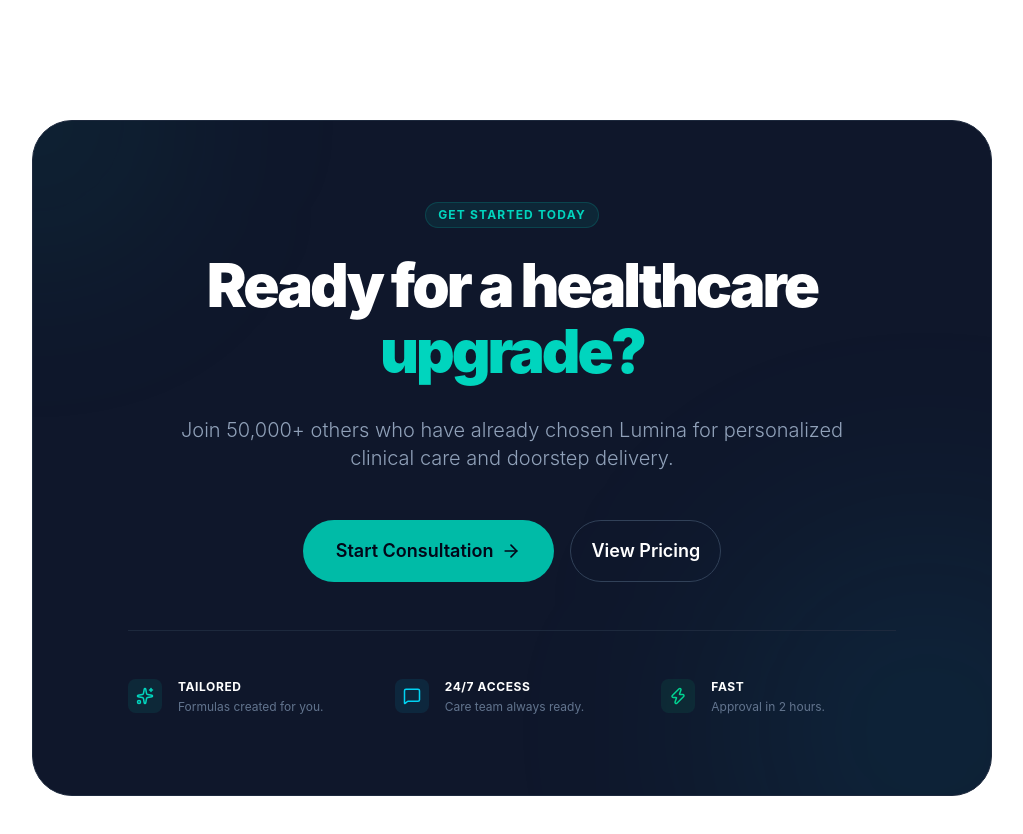
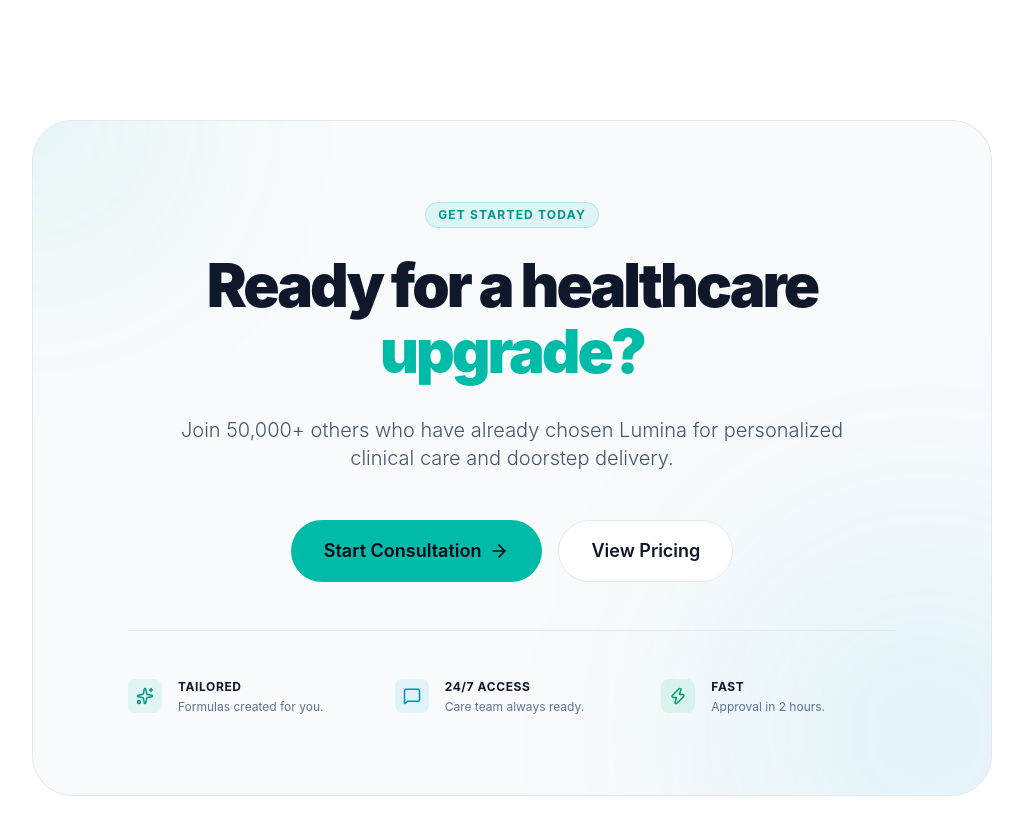
Before and after one commit to Nwachukwuchinedu/lumina1, a React (Vite) app: page / in a window 1280 px wide. Shown: the part 6540-7374 px from the top of the page, without its empty margins (128-1151 px from the left). Built offline with nearby package versions, Linux system fonts and the light colour scheme.

Commit message:
fixed the theme management

```diff
--- a/src/App.jsx
+++ b/src/App.jsx
@@ -59,7 +59,7 @@
   ];
 
   return (
-    <div className="min-h-screen bg-white dark:bg-slate-950 font-sans text-slate-900 dark:text-slate-100 selection:bg-teal-400/30 selection:text-teal-900 overflow-x-hidden">
+    <div className="min-h-screen bg-white dark:bg-[#0f172a] font-sans text-slate-900 dark:text-slate-100 selection:bg-teal-400/30 selection:text-teal-900 overflow-x-hidden">
       <CustomCursor />
       <Navbar />
 
--- a/src/components/layout/Navbar.jsx
+++ b/src/components/layout/Navbar.jsx
@@ -9,10 +9,9 @@
   const [isDarkMode, setIsDarkMode] = useState(false);
 
   useEffect(() => {
-    // Check initial user preference
-    if (document.documentElement.classList.contains('dark')) {
-      setIsDarkMode(true);
-    }
+    // Sync theme on mount
+    const hasDarkClass = document.documentElement.classList.contains('dark');
+    setIsDarkMode(hasDarkClass);
 
     const handleScroll = () => {
       setIsScrolled(window.scrollY > 20);
--- a/src/components/sections/CTA.jsx
+++ b/src/components/sections/CTA.jsx
@@ -6,22 +6,22 @@
 const CTA = () => (
     <section className="py-24 md:py-32 bg-white dark:bg-slate-950 flex justify-center">
       <div className="max-w-5xl mx-auto px-4 sm:px-6 lg:px-8 w-full">
-        <RevealOnScroll className="relative overflow-hidden bg-slate-900 dark:bg-slate-900 rounded-[2.5rem] p-8 md:p-16 lg:p-20 text-center border border-slate-800">
+        <RevealOnScroll className="relative overflow-hidden bg-slate-50 dark:bg-slate-900 rounded-[2.5rem] p-8 md:p-16 lg:p-20 text-center border border-slate-200 dark:border-slate-800">
           {/* Background Decorative Blobs */}
           <div className="absolute top-0 left-0 w-64 h-64 bg-teal-500/10 rounded-full blur-[100px] -translate-x-1/2 -translate-y-1/2"></div>
           <div className="absolute bottom-0 right-0 w-96 h-96 bg-cyan-500/10 rounded-full blur-[120px] translate-x-1/3 translate-y-1/3"></div>
 
           <div className="relative z-10 max-w-3xl mx-auto">
-            <div className="inline-flex py-1 px-3 rounded-full bg-teal-500/10 border border-teal-500/20 text-teal-400 text-[10px] md:text-xs font-bold uppercase tracking-widest mb-6">
+            <div className="inline-flex py-1 px-3 rounded-full bg-teal-500/10 border border-teal-500/20 text-teal-600 dark:text-teal-400 text-[10px] md:text-xs font-bold uppercase tracking-widest mb-6">
                Get started today
             </div>
 
-            <h2 className="text-4xl md:text-5xl lg:text-6xl font-black text-white tracking-tighter mb-8 leading-[1.1]">
+            <h2 className="text-4xl md:text-5xl lg:text-6xl font-black text-slate-900 dark:text-white tracking-tighter mb-8 leading-[1.1]">
               Ready for a healthcare <br className="hidden sm:block"/>
-              <span className="text-teal-400">upgrade?</span>
+              <span className="text-teal-500">upgrade?</span>
             </h2>
 
-            <p className="text-lg md:text-xl text-slate-400 font-light mb-12 max-w-2xl mx-auto">
+            <p className="text-lg md:text-xl text-slate-600 dark:text-slate-400 font-light mb-12 max-w-2xl mx-auto">
               Join 50,000+ others who have already chosen Lumina for personalized clinical care and doorstep delivery.
             </p>
 
@@ -29,37 +29,37 @@
               <Button variant="primary" className="text-lg w-full sm:w-auto" icon={<ArrowRight size={20} />}>
                 Start Consultation
               </Button>
-              <Button variant="ghost" className="text-white hover:bg-white/10 w-full sm:w-auto text-lg border border-slate-700">
+              <Button variant="secondary" className="w-full sm:w-auto text-lg border-slate-200 dark:border-slate-700 bg-white dark:bg-slate-800 text-slate-900 dark:text-white">
                 View Pricing
               </Button>
             </div>
 
-            <div className="mt-12 pt-12 border-t border-slate-800 grid grid-cols-1 sm:grid-cols-3 gap-8 text-left">
+            <div className="mt-12 pt-12 border-t border-slate-200 dark:border-slate-800 grid grid-cols-1 sm:grid-cols-3 gap-8 text-left">
                <div className="flex items-start gap-4">
-                  <div className="bg-teal-500/10 text-teal-400 p-2 rounded-lg">
+                  <div className="bg-teal-500/10 text-teal-600 dark:text-teal-400 p-2 rounded-lg">
                     <Sparkles size={18} />
                   </div>
                   <div>
-                    <h4 className="text-white font-bold text-xs uppercase tracking-wider mb-1">Tailored</h4>
-                    <p className="text-xs text-slate-500">Formulas created for you.</p>
+                    <h4 className="text-slate-900 dark:text-white font-bold text-xs uppercase tracking-wider mb-1">Tailored</h4>
+                    <p className="text-xs text-slate-500 dark:text-slate-400">Formulas created for you.</p>
                   </div>
                </div>
                <div className="flex items-start gap-4">
-                  <div className="bg-cyan-500/10 text-cyan-400 p-2 rounded-lg">
+                  <div className="bg-cyan-500/10 text-cyan-600 dark:text-cyan-400 p-2 rounded-lg">
                     <MessageSquare size={18} />
                   </div>
                   <div>
-                    <h4 className="text-white font-bold text-xs uppercase tracking-wider mb-1">24/7 Access</h4>
-                    <p className="text-xs text-slate-500">Care team always ready.</p>
+                    <h4 className="text-slate-900 dark:text-white font-bold text-xs uppercase tracking-wider mb-1">24/7 Access</h4>
+                    <p className="text-xs text-slate-500 dark:text-slate-400">Care team always ready.</p>
                   </div>
                </div>
                <div className="flex items-start gap-4">
-                  <div className="bg-emerald-500/10 text-emerald-400 p-2 rounded-lg">
+                  <div className="bg-emerald-500/10 text-emerald-600 dark:text-emerald-400 p-2 rounded-lg">
                     <Zap size={18} />
                   </div>
                   <div>
-                    <h4 className="text-white font-bold text-xs uppercase tracking-wider mb-1">Fast</h4>
-                    <p className="text-xs text-slate-500">Approval in 2 hours.</p>
+                    <h4 className="text-slate-900 dark:text-white font-bold text-xs uppercase tracking-wider mb-1">Fast</h4>
+                    <p className="text-xs text-slate-500 dark:text-slate-400">Approval in 2 hours.</p>
                   </div>
                </div>
             </div>
--- a/src/index.css
+++ b/src/index.css
@@ -1,4 +1,5 @@
 @import "tailwindcss";
+@custom-variant dark (&:where(.dark, .dark *));
 
 /* --- CUSTOM STYLES FOR ANIMATIONS --- */
 @theme {
@@ -131,11 +132,6 @@
   transition-duration: 300ms;
 }
 
-.dark {
-  background-color: #0f172a;
-  color: #f1f5f9;
-}
-
 .dark .bg-white {
   background-color: #1e293b;
 }
@@ -144,18 +140,6 @@
   background-color: #0f172a;
 }
 
-.dark .text-slate-900, .dark .text-slate-950 {
-  color: #f8fafc;
-}
-
-.dark .text-slate-600 {
-  color: #94a3b8;
-}
-
-.dark .border-slate-200, .dark .border-slate-100 {
-  border-color: #334155;
-}
-
 body {
   margin: 0;
   font-family: system-ui, -apple-system, sans-serif;
```
